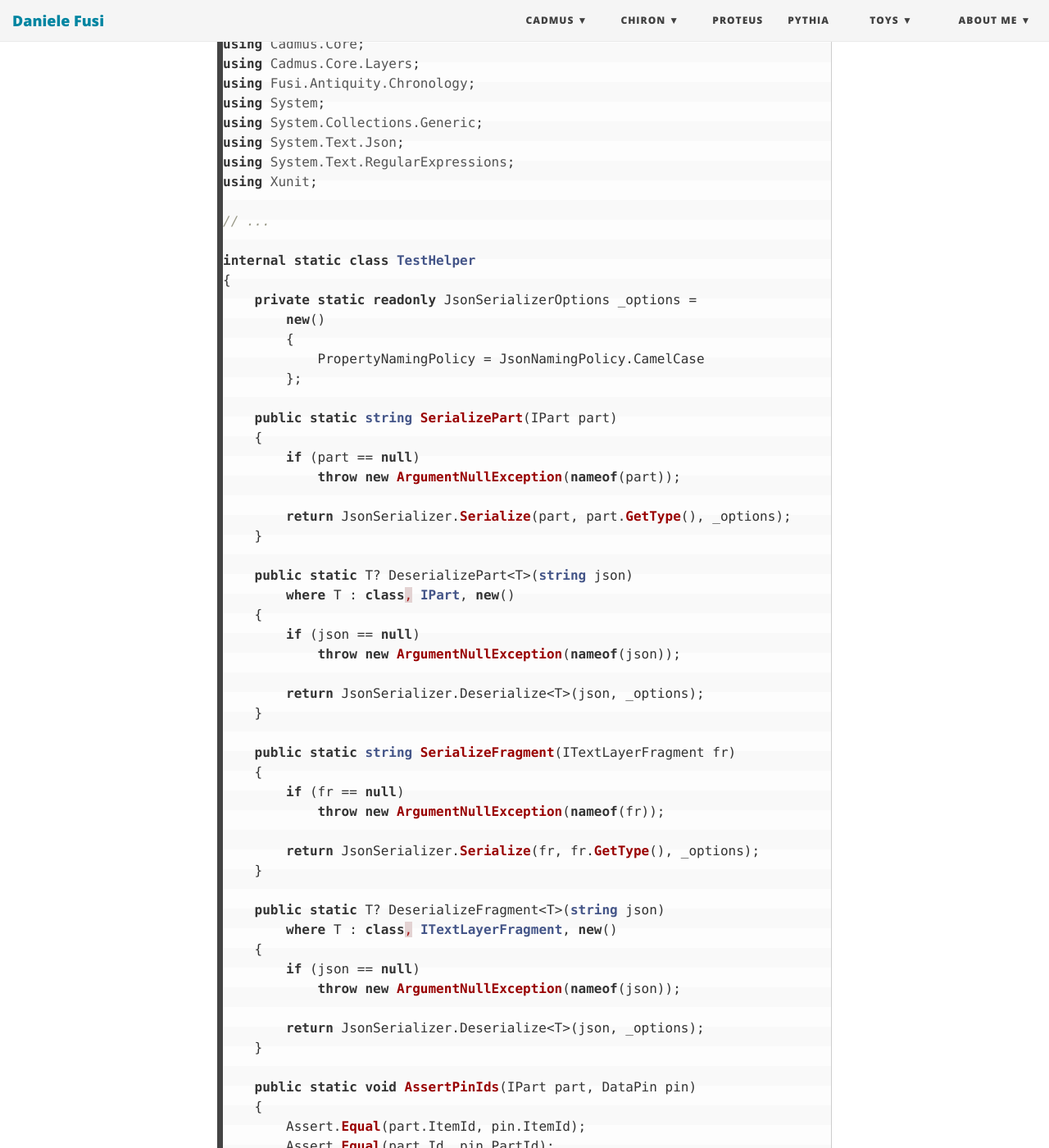
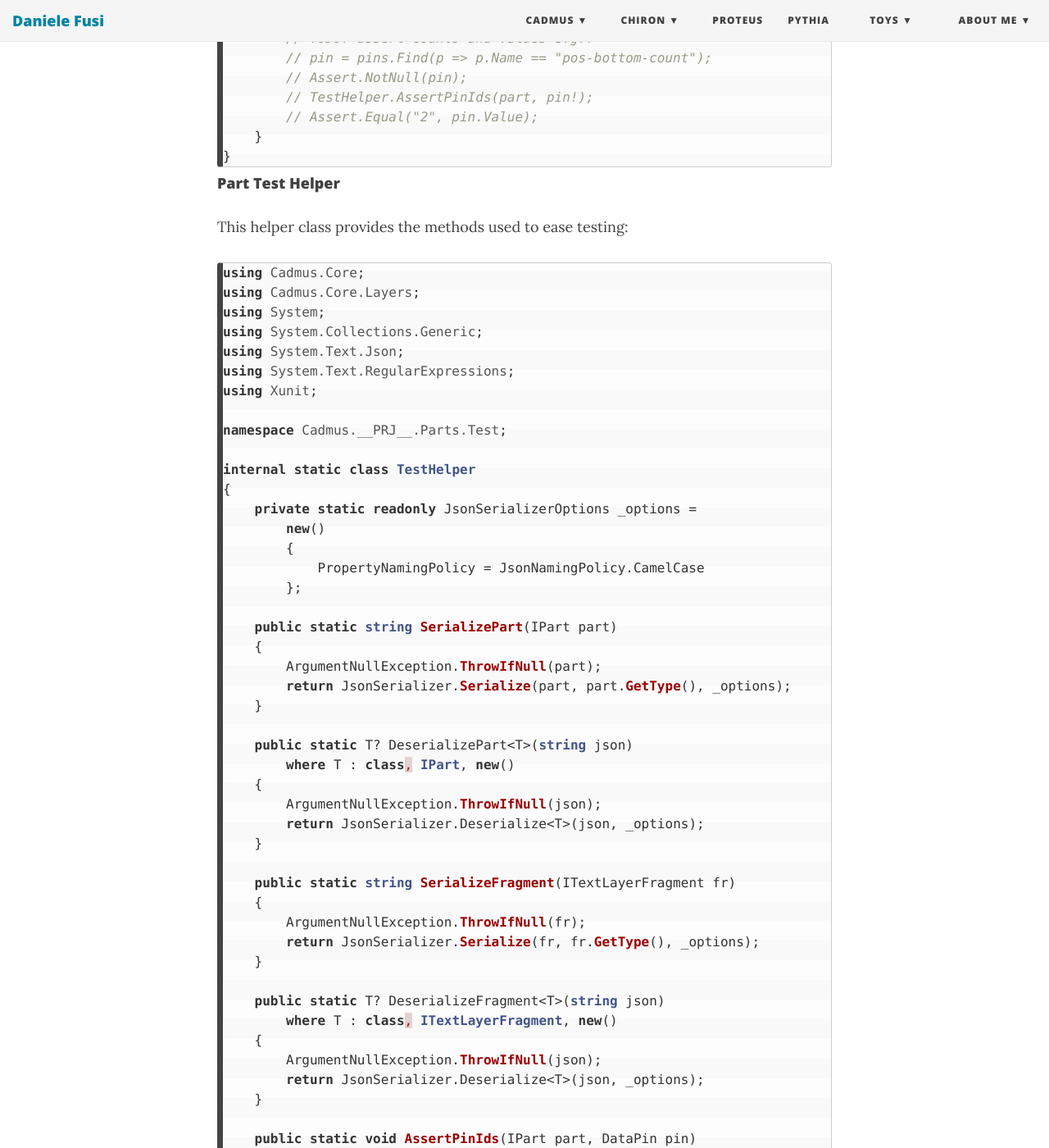
Before and after one commit to Myrmex/overview, a Jekyll site: the page built from cadmus/dev/backend/parts.md, in a window 1280 px wide and 1400 px high, scrolled down 11962 px. Shown: the whole window at 82% size. Built offline with Jekyll 4.4.1, drawn with Linux system fonts in a browser that asks for light colours; nearby versions of some CDN libraries; some of the changed text lies outside the part shown.

Commit message:
Part seeders

````diff
--- a/cadmus/dev/backend/parts.md
+++ b/cadmus/dev/backend/parts.md
@@ -282,9 +282,11 @@
 
 ### Part Test Templates
 
+Testing requires a bit of [infrastructure](#part-test-helper), usually encapsulated in a `TestHelper` class.
+
 #### Part Test - Single Entity
 
-This requires a bit of [infrastructure](#part-test-helper).
+This template refers to the [single-entity part template](#part---single-entity):
 
 ```cs
 using System;
@@ -292,6 +294,8 @@
 using Cadmus.Core;
 using System.Collections.Generic;
 using System.Linq;
+
+namespace Cadmus.__PRJ__.Parts.Test;
 
 public sealed class __NAME__PartTest
 {
@@ -367,6 +371,8 @@
 ```
 
 #### Part Test - Multiple Entities
+
+This template refers to [multiple-entities container parts](#part---multiple-entities):
 
 ```cs
 using Cadmus.Core;
@@ -470,17 +476,18 @@
 
 #### Part Test Helper
 
+This helper class provides the methods used to ease testing:
+
 ```cs
 using Cadmus.Core;
 using Cadmus.Core.Layers;
-using Fusi.Antiquity.Chronology;
 using System;
 using System.Collections.Generic;
 using System.Text.Json;
 using System.Text.RegularExpressions;
 using Xunit;
 
-// ...
+namespace Cadmus.__PRJ__.Parts.Test;
 
 internal static class TestHelper
 {
@@ -492,35 +499,27 @@
 
     public static string SerializePart(IPart part)
     {
-        if (part == null)
-            throw new ArgumentNullException(nameof(part));
-
+        ArgumentNullException.ThrowIfNull(part);
         return JsonSerializer.Serialize(part, part.GetType(), _options);
     }
 
     public static T? DeserializePart<T>(string json)
         where T : class, IPart, new()
     {
-        if (json == null)
-            throw new ArgumentNullException(nameof(json));
-
+        ArgumentNullException.ThrowIfNull(json);
         return JsonSerializer.Deserialize<T>(json, _options);
     }
 
     public static string SerializeFragment(ITextLayerFragment fr)
     {
-        if (fr == null)
-            throw new ArgumentNullException(nameof(fr));
-
+        ArgumentNullException.ThrowIfNull(fr);
         return JsonSerializer.Serialize(fr, fr.GetType(), _options);
     }
 
     public static T? DeserializeFragment<T>(string json)
         where T : class, ITextLayerFragment, new()
     {
-        if (json == null)
-            throw new ArgumentNullException(nameof(json));
-
+        ArgumentNullException.ThrowIfNull(json);
         return JsonSerializer.Deserialize<T>(json, _options);
     }
 
````
Also changed, not shown: cadmus/dev/backend/part-seeders.md (+8 -10 lines).
